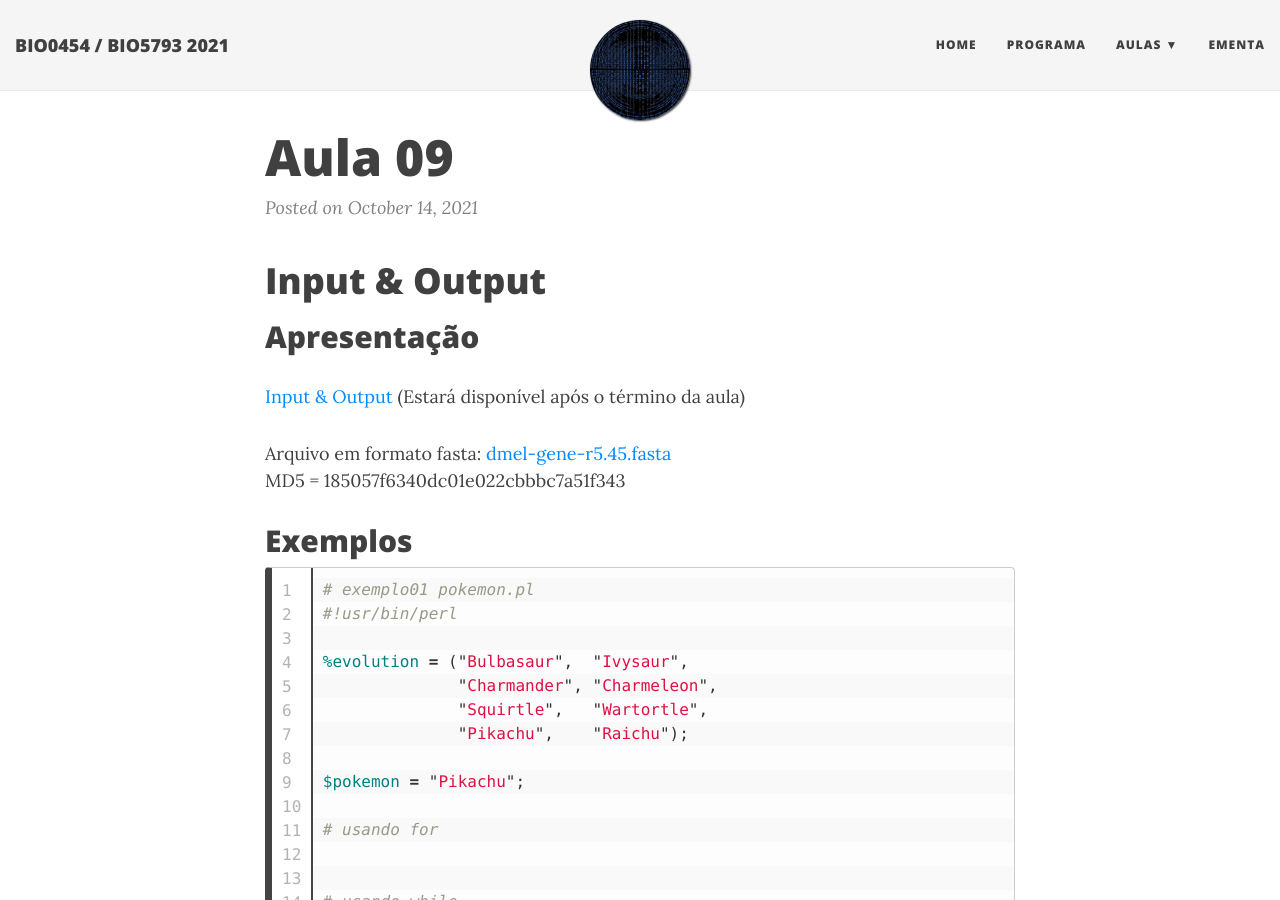
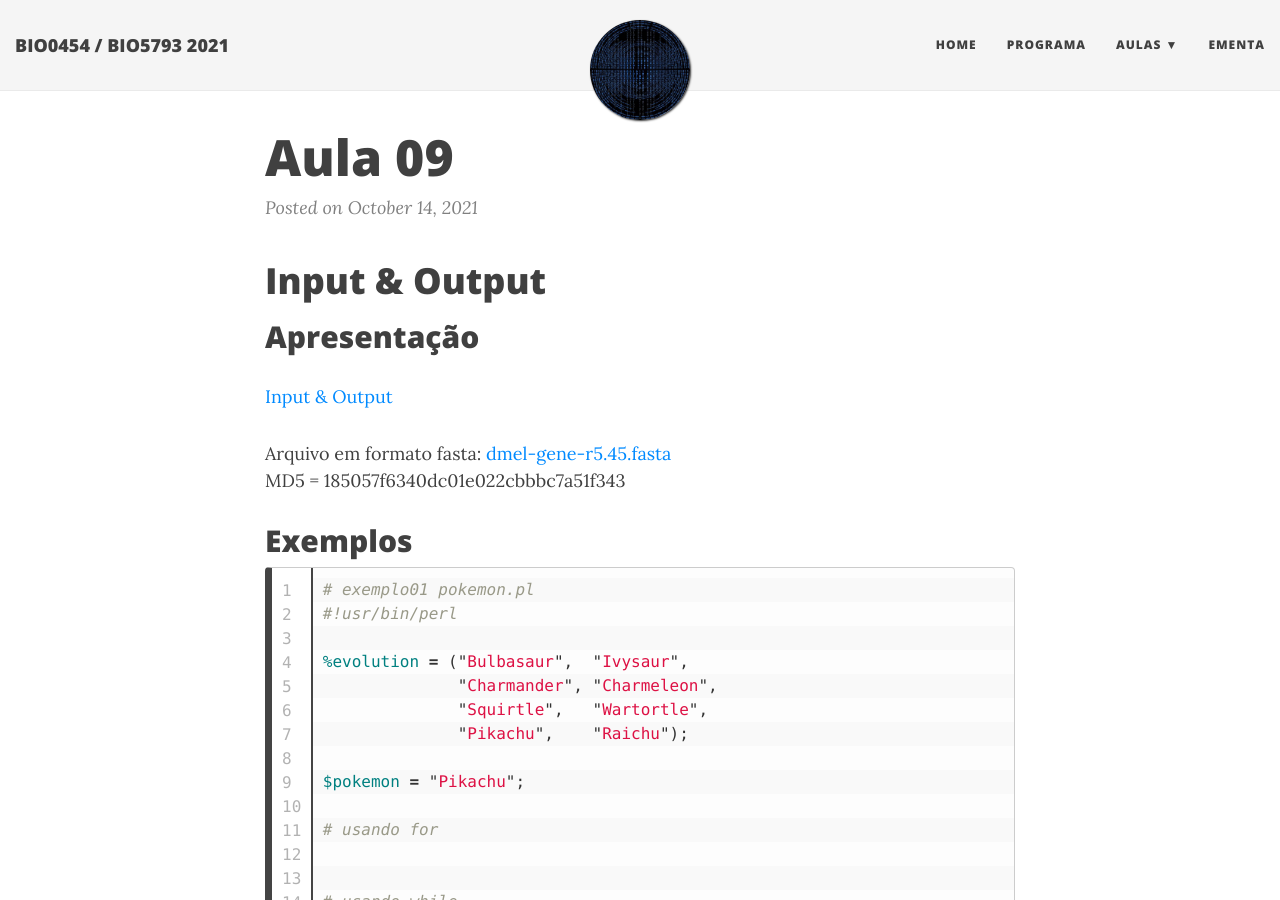
Before and after one commit to tttorres/introprog-copy, a Jekyll site: the page built from _posts/2021-10-14-Aula09.md, in a window 1280 px wide and 900 px high. Built offline with Jekyll 4.4.1, drawn with Linux system fonts in a browser that asks for light colours; nearby versions of some CDN libraries.

Commit message:
Update 2021-10-14-Aula09.md

```diff
--- a/_posts/2021-10-14-Aula09.md
+++ b/_posts/2021-10-14-Aula09.md
@@ -6,7 +6,7 @@ title: Aula 09
 # Input & Output
 
 ## Apresentação
-[Input & Output](/introprog2021/pdf/aula09.pdf) (Estará disponível após o término da aula)
+[Input & Output](/introprog2021/pdf/aula09.pdf)
 
 Arquivo em formato fasta: [dmel-gene-r5.45.fasta](/introprog2021/files/dmel-gene-r5.45.fasta)
 MD5 = 185057f6340dc01e022cbbbc7a51f343
```
